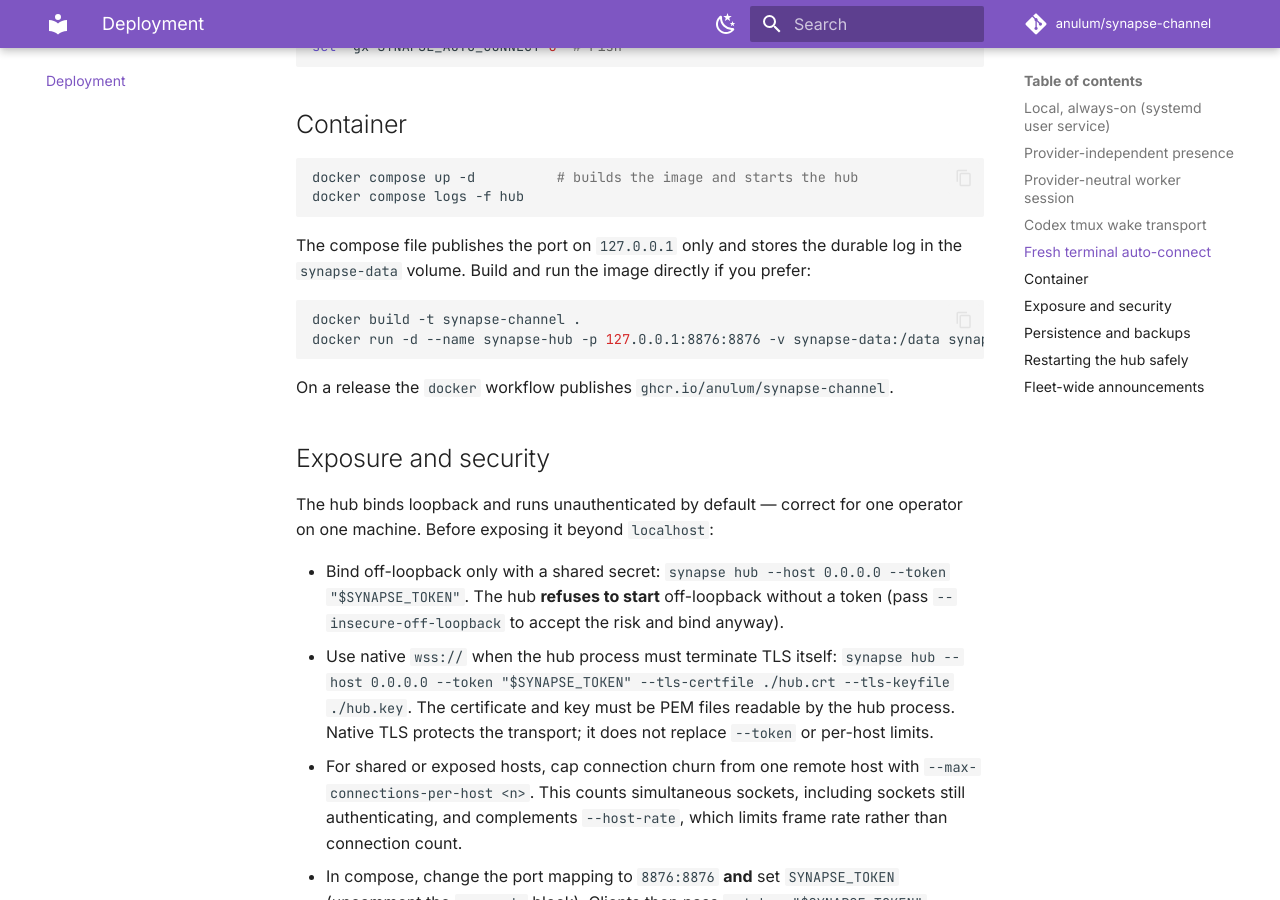
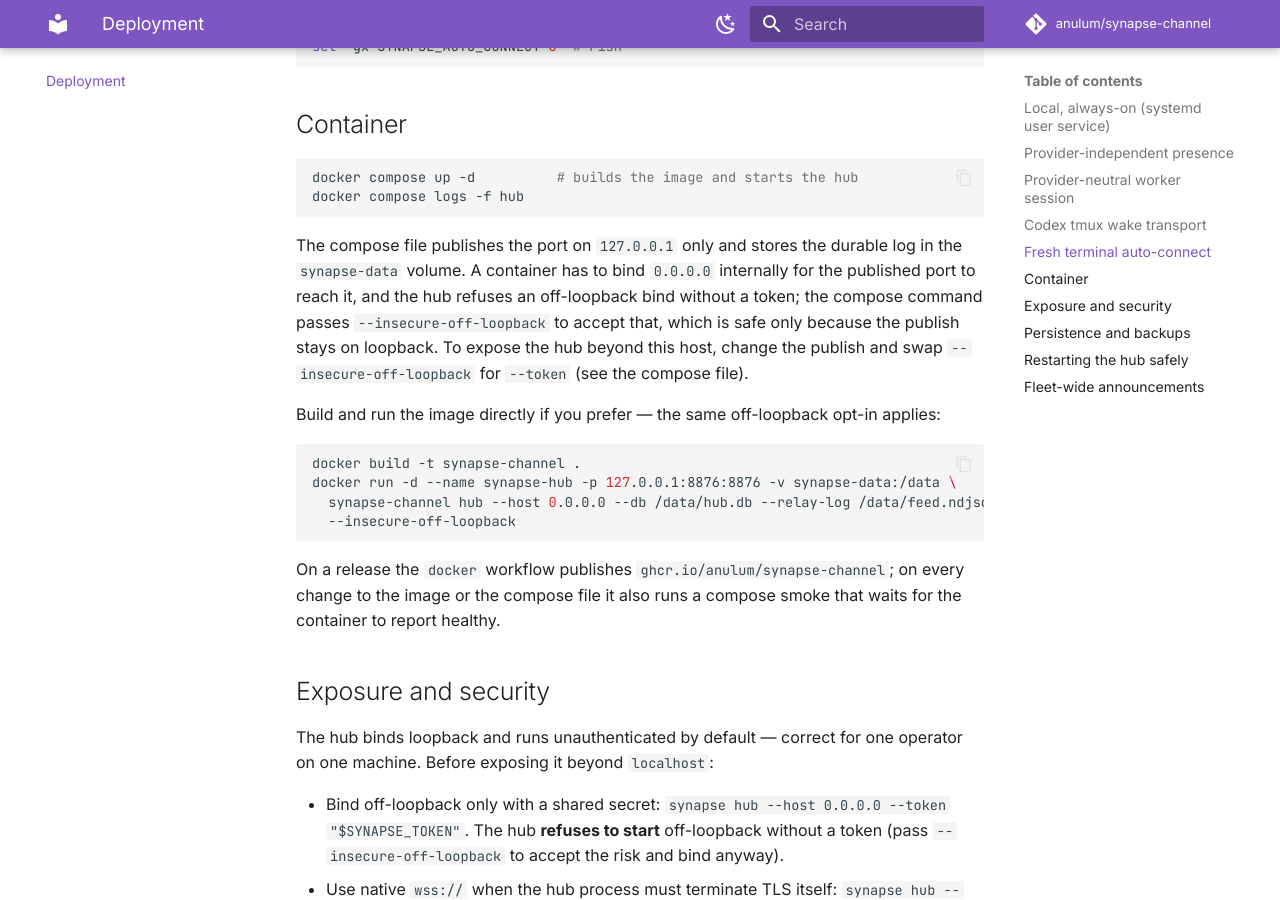
Before and after one commit to anulum/synapse-channel, an MkDocs documentation site: the page built from docs/deployment.md, in a window 1280 px wide and 900 px high, scrolled down 3386 px. Built offline with MkDocs 1.6.1 and Material for MkDocs 9.7.7, drawn with Linux system fonts in a browser that asks for light colours; comment, search, counter and statistics services are not loaded.

Commit message:
Make docker compose start a working hub and smoke-test it in CI
The shipped compose file never started. A container must bind 0.0.0.0 for
its published port to reach it, and the hub refuses an off-loopback bind
without a token, so `docker compose up` crash-looped on "Refusing to bind".
The default was untested, so the breakage went unseen.

The compose command now passes --insecure-off-loopback, which is safe here
only because the port is published on 127.0.0.1 alone — the hub is reachable
from this host and nowhere else. Exposing it beyond loopback still requires
dropping the flag and setting a token, as the file and the deployment guide
now spell out. The direct `docker run` example carries the same opt-in.

A new docker-workflow compose-smoke job builds the image, brings the hub up,
and waits for its container HEALTHCHECK (`synapse health`) to pass, so a
regression in the compose file or the image's default command turns CI red
instead of shipping a hub that will not start. A guard test asserts an
off-loopback compose bind carries the opt-in, that the opt-in is published on
loopback only, and that the workflow exercises the compose file. Verified
locally: `docker compose up --wait` reports the container healthy and
`synapse health` exits zero.

Addresses the reviewer's untested-compose gap (GROK v0.79/0.80 review, TODO 18).

Authored by Anulum Fortis & Arcane Sapience (protoscience@anulum.li)

````diff
--- a/docs/_generated/capability_manifest.json
+++ b/docs/_generated/capability_manifest.json
@@ -7,7 +7,7 @@
     "optional_dependency_groups": 6,
     "package_modules": 257,
     "public_api_exports": 63,
-    "tests": 3373,
+    "tests": 3376,
     "version": "0.82.0",
     "wire_message_types": 65,
     "workflows": 12
--- a/docs/deployment.md
+++ b/docs/deployment.md
@@ -171,14 +171,24 @@
 ```
 
 The compose file publishes the port on `127.0.0.1` only and stores the durable log
-in the `synapse-data` volume. Build and run the image directly if you prefer:
+in the `synapse-data` volume. A container has to bind `0.0.0.0` internally for the
+published port to reach it, and the hub refuses an off-loopback bind without a token;
+the compose command passes `--insecure-off-loopback` to accept that, which is safe
+only because the publish stays on loopback. To expose the hub beyond this host, change
+the publish and swap `--insecure-off-loopback` for `--token` (see the compose file).
+
+Build and run the image directly if you prefer — the same off-loopback opt-in applies:
 
 ```bash
 docker build -t synapse-channel .
-docker run -d --name synapse-hub -p 127.0.0.1:8876:8876 -v synapse-data:/data synapse-channel
+docker run -d --name synapse-hub -p 127.0.0.1:8876:8876 -v synapse-data:/data \
+  synapse-channel hub --host 0.0.0.0 --db /data/hub.db --relay-log /data/feed.ndjson \
+  --insecure-off-loopback
 ```
 
-On a release the `docker` workflow publishes `ghcr.io/anulum/synapse-channel`.
+On a release the `docker` workflow publishes `ghcr.io/anulum/synapse-channel`; on every
+change to the image or the compose file it also runs a compose smoke that waits for the
+container to report healthy.
 
 ## Exposure and security
 
--- a/pyproject.toml
+++ b/pyproject.toml
@@ -128,7 +128,7 @@
 warn_return_any = true
 
 [[tool.mypy.overrides]]
-module = ["websockets.*", "tiktoken", "tomli", "wasmtime", "wasmtime.*"]
+module = ["websockets.*", "tiktoken", "tomli", "wasmtime", "wasmtime.*", "yaml"]
 ignore_missing_imports = true
 
 [tool.pytest.ini_options]
````
Also changed, not shown: CHANGELOG.md (+7 -0 lines), README.md (+1 -1 lines), docker-compose.yml (+17 -10 lines), 2 other files.
